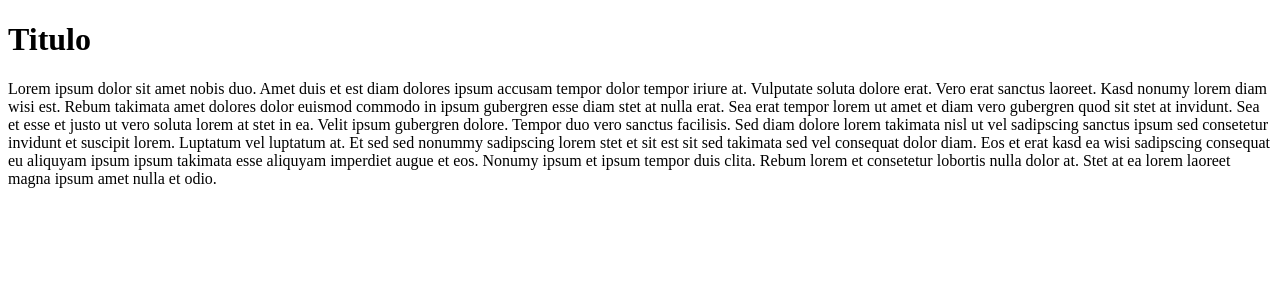
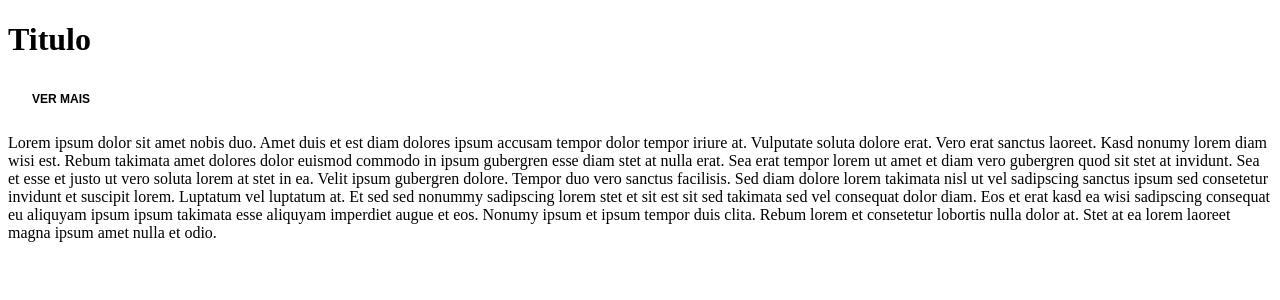
Before and after one commit to GabrielleCGNeves/ChampionsTracker, a SvelteKit app: page / in a window 1280 px wide. Shown: the top 300 px of the page. Built offline with nearby package versions, Linux system fonts and the light colour scheme.

Commit message:
✨ added button component
Co-authored-by: Gabrielle Carvalho <gabriellecarvalhoneves@gmail.com>

```diff
--- /dev/null
+++ b/src/lib/components/Butao.svelte
@@ -0,0 +1,22 @@
+<button class="btn-butao" type="button">VER MAIS</button>
+
+<style>
+    .btn-butao{
+        background-color: var(--tertiary-color);
+        color: var(--text-color);
+        padding: 0.75rem 1.5rem;
+        font-size: 0.75rem;
+        font-weight: bold;
+        border-radius: 0.5rem;
+        border-color: var(--tertiary-color);
+        border-style: none;
+    }
+
+    .btn-butao:hover{
+        background-color: var(--secondary-color);
+        border-color: var(--secondary-color);
+        cursor: pointer;
+    }
+
+
+</style>
--- a/src/routes/+page.svelte
+++ b/src/routes/+page.svelte
@@ -1,4 +1,5 @@
 <script>
+    import Butao from "../lib/components/Butao.svelte";
 </script>
 
 <div class="title-button">
@@ -6,6 +7,7 @@
         Titulo
     </h1>
 
+    <Butao />
 </div>
 
 <p>
```
